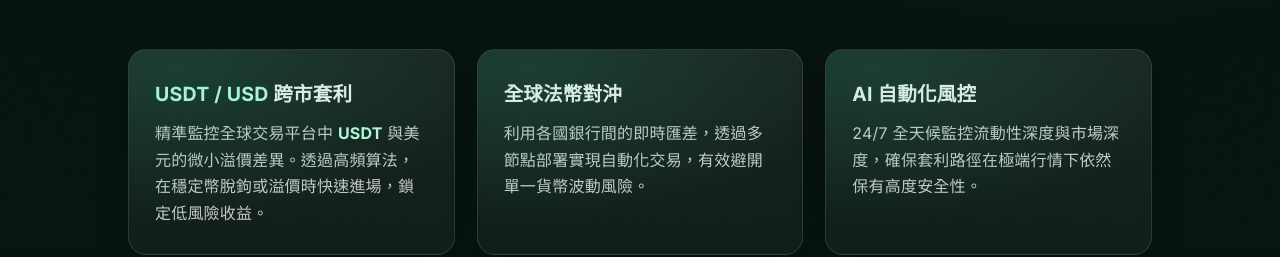
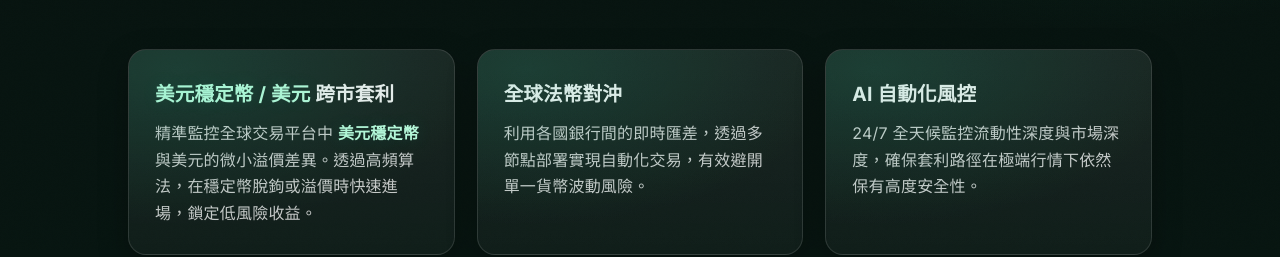
Before and after one commit to mien1980/Mien, a plain HTML site: page index.html in a window 1280 px wide. Shown: the part 550-807 px from the top of the page. Drawn offline with Linux system fonts and the light colour scheme.

Commit message:
Add files via upload

```diff
--- a/index.html
+++ b/index.html
@@ -364,9 +364,9 @@
 
     <div class="services">
       <div class="card">
-        <h3 class="lang-zh"><span class="highlight-text">USDT / USD</span> 跨市套利</h3>
-        <h3 class="lang-en"><span class="highlight-text">USDT / USD</span> Cross-Market Arbitrage</h3>
-        <p class="lang-zh">精準監控全球交易平台中 <span class="highlight-text">USDT</span> 與美元的微小溢價差異。透過高頻算法，在穩定幣脫鉤或溢價時快速進場，鎖定低風險收益。</p>
+        <h3 class="lang-zh"><span class="highlight-text">美元穩定幣 / 美元</span> 跨市套利</h3>
+        <h3 class="lang-en"><span class="highlight-text">美元穩定幣 / 美元</span> Cross-Market Arbitrage</h3>
+        <p class="lang-zh">精準監控全球交易平台中 <span class="highlight-text">美元穩定幣</span> 與美元的微小溢價差異。透過高頻算法，在穩定幣脫鉤或溢價時快速進場，鎖定低風險收益。</p>
         <p class="lang-en">Precision monitoring of premium differences between <span class="highlight-text">USDT</span> and USD across global platforms. Using algorithms to capture gains during stablecoin fluctuations.</p>
       </div>
 
```
